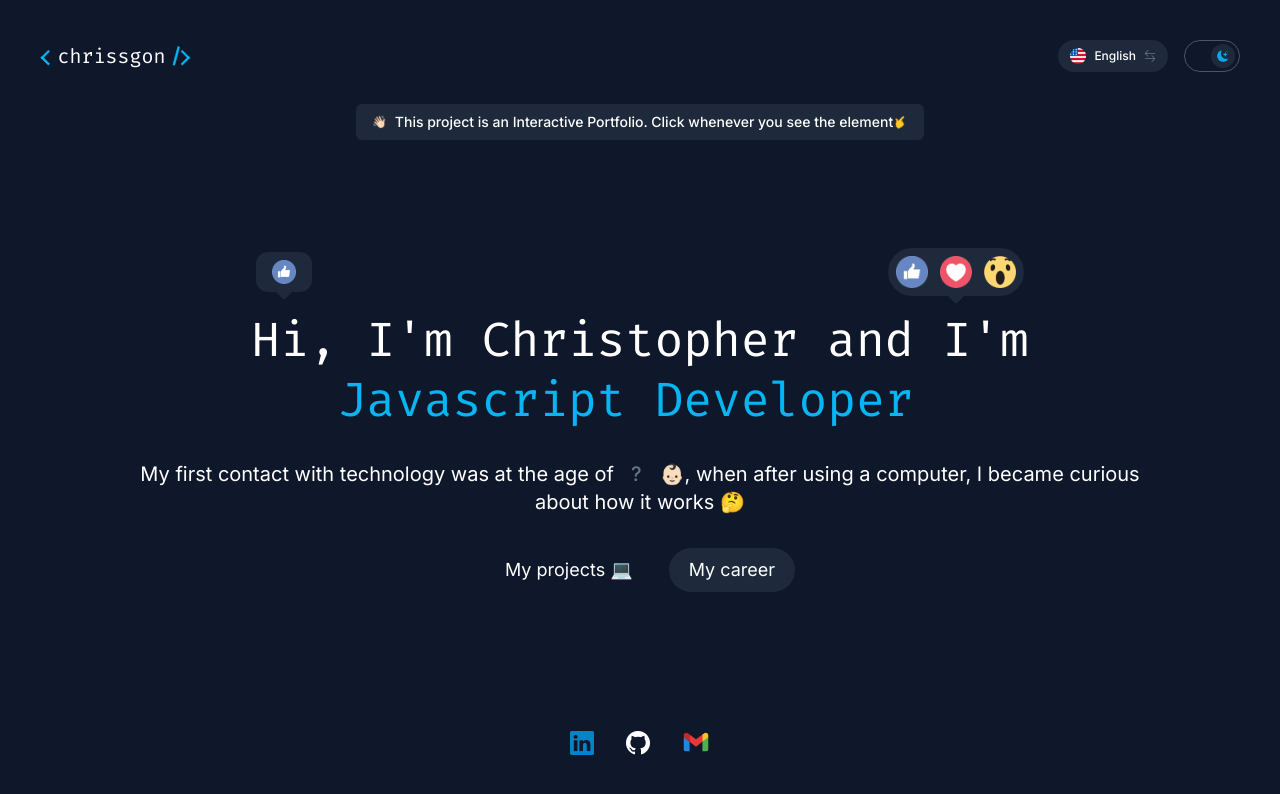
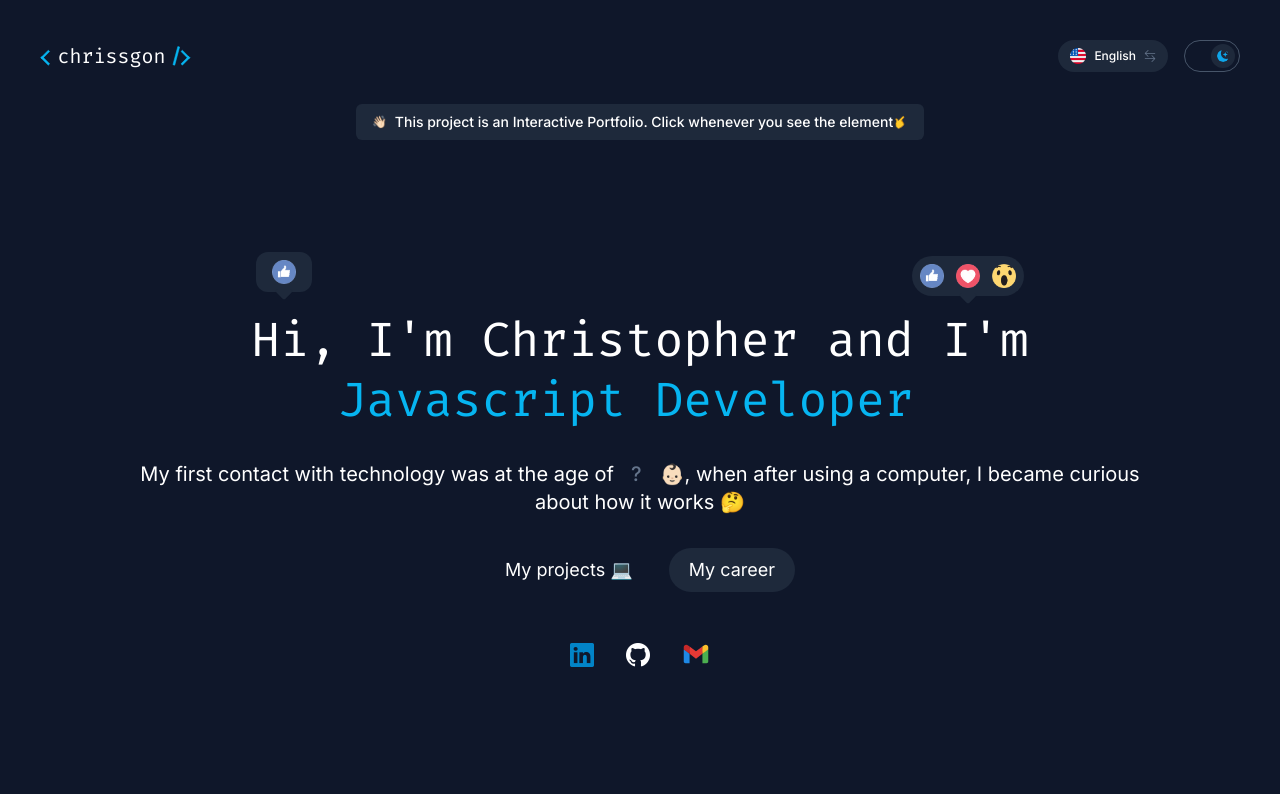
Before and after one commit to chrissgon/portfolio, a Nuxt app: page / in a window 1280 px wide. Shown: the top 794 px of the page. Built offline with nearby package versions, Linux system fonts and the light colour scheme.

Commit message:
feat: :sparkles: carrer page

```diff
--- a/app.vue
+++ b/app.vue
@@ -1,7 +1,7 @@
 <template>
   <div
     :class="{ dark: dark }"
-    class="[&.dark]:bg-slate-900 [&.dark]:text-white overflow-hidden"
+    class="[&.dark]:bg-slate-900 [&.dark]:text-white"
   >
     <!-- <BackgroundParallax /> -->
     <section
--- a/assets/index.css
+++ b/assets/index.css
@@ -13,7 +13,7 @@ body * {
 }
 
 .page {
-  min-height: calc(100vh - 216px);
+  /* min-height: calc(100vh - 216px); */
 }
 
 .page-enter-active,
--- a/pages/index.vue
+++ b/pages/index.vue
@@ -18,7 +18,7 @@
     <article class="flex flex-col items-center">
       <div class="relative w-full flex justify-end mt-10 sm:mt-0">
         <Tooltip
-          class="flex text-inherit sm:right-32 bottom-5 bg-slate-100 dark:bg-slate-800 [&_img]:cursor-pointer [&_.reactions]:w-8"
+          class="flex text-inherit sm:right-32 bottom-5 bg-slate-100 dark:bg-slate-800 [&_img]:cursor-pointer [&_.reactions]:w-6"
         >
           <img
             @click="setReaction(Reaction.Like)"
```
